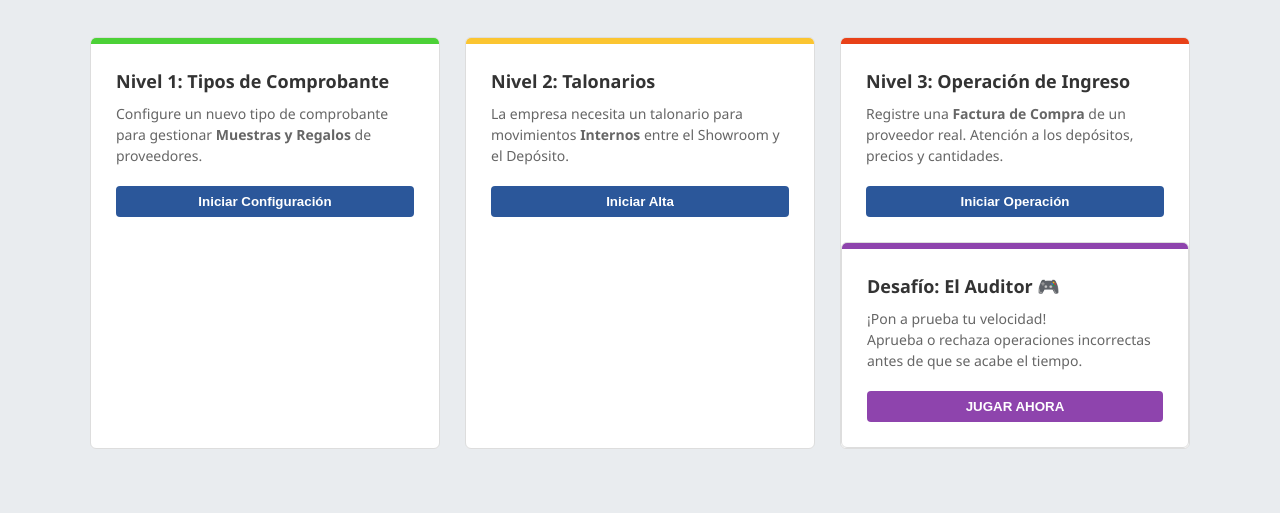
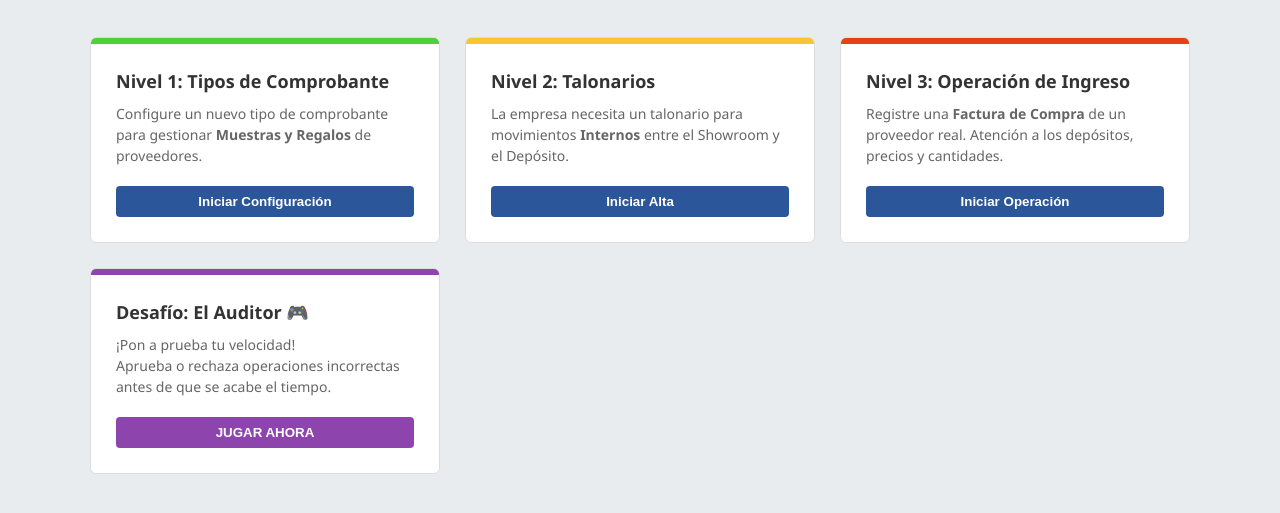
Before and after one commit to CarolinaAXFT/h2, a plain HTML site: page index.html in a window 1280 px wide. Shown: the part 159-672 px from the top of the page. Drawn offline with Linux system fonts and the light colour scheme.

Commit message:
correccion menu juego

```diff
--- a/index.html
+++ b/index.html
@@ -27,6 +27,9 @@
         .menu-card:nth-child(1) .card-top { background: #4cd137; }
         .menu-card:nth-child(2) .card-top { background: #fbc531; }
         .menu-card:nth-child(3) .card-top { background: #e84118; }
+        /* Color específico para la tarjeta del juego */
+        .menu-card.game-card .card-top { background: #8e44ad; }
+
         .card-content { padding: 25px; }
         .card-title { font-size: 18px; font-weight: 700; margin-bottom: 10px; color: #333; }
         .card-desc { color: #666; font-size: 14px; line-height: 1.5; margin-bottom: 20px; min-height: 60px; }
@@ -147,9 +150,11 @@
                     </div>
                     <button class="btn-start">Iniciar Operación</button>
                 </div>
-                <!-- JUEGO (Nuevo Bloque para agregar) -->
-            <div class="menu-card" onclick="window.location.href='juego.html'">
-                <div class="card-top" style="background: #8e44ad;"></div> <!-- Color Violeta -->
+            </div>
+
+            <!-- JUEGO (CORREGIDO: Ahora está fuera del div del Nivel 3) -->
+            <div class="menu-card game-card" onclick="window.location.href='juego.html'">
+                <div class="card-top"></div>
                 <div class="card-content">
                     <div class="card-title">Desafío: El Auditor 🎮</div>
                     <div class="card-desc">
@@ -159,7 +164,7 @@
                     <button class="btn-start" style="background: #8e44ad;">JUGAR AHORA</button>
                 </div>
             </div>
-            </div>
+
         </div>
     </div>
 
```
